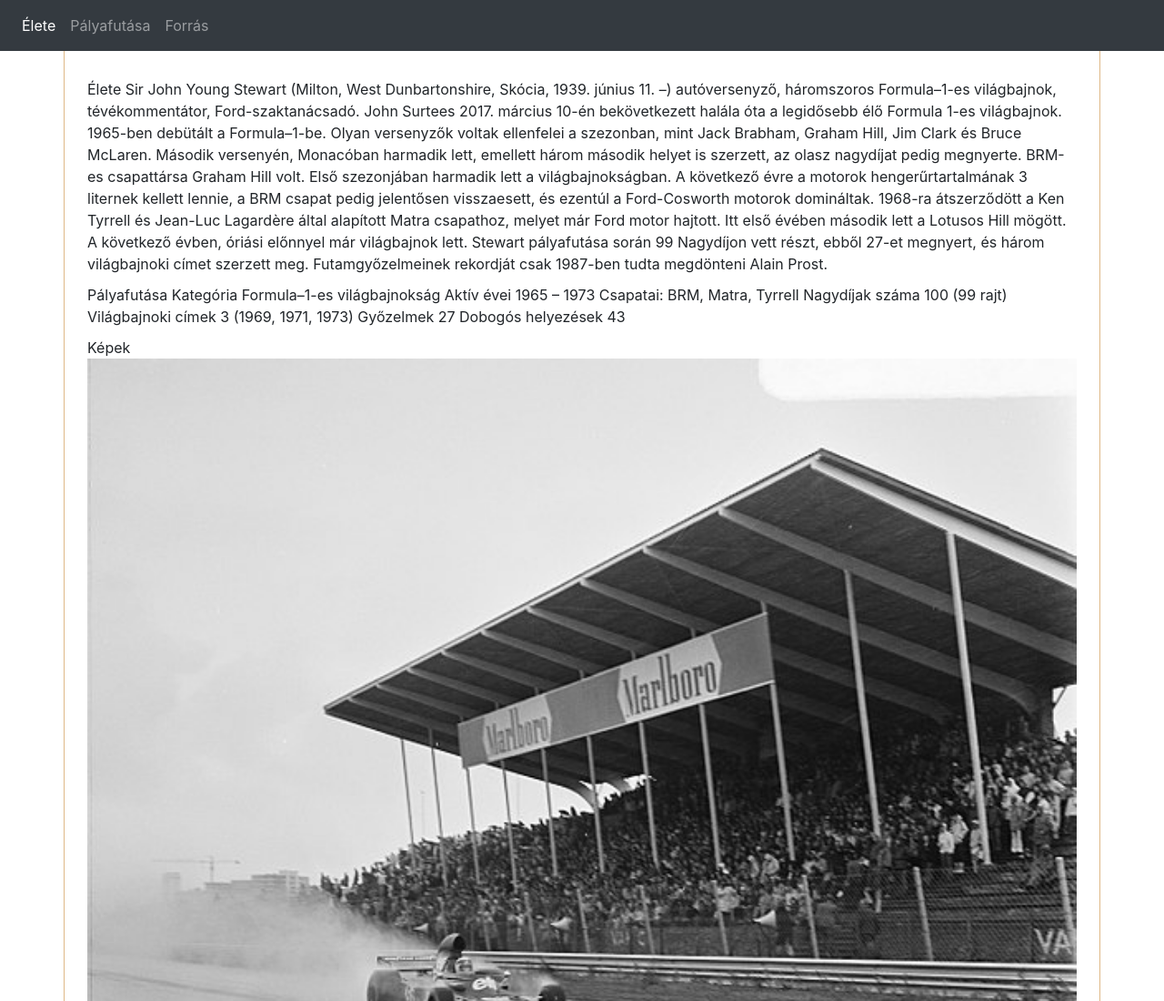
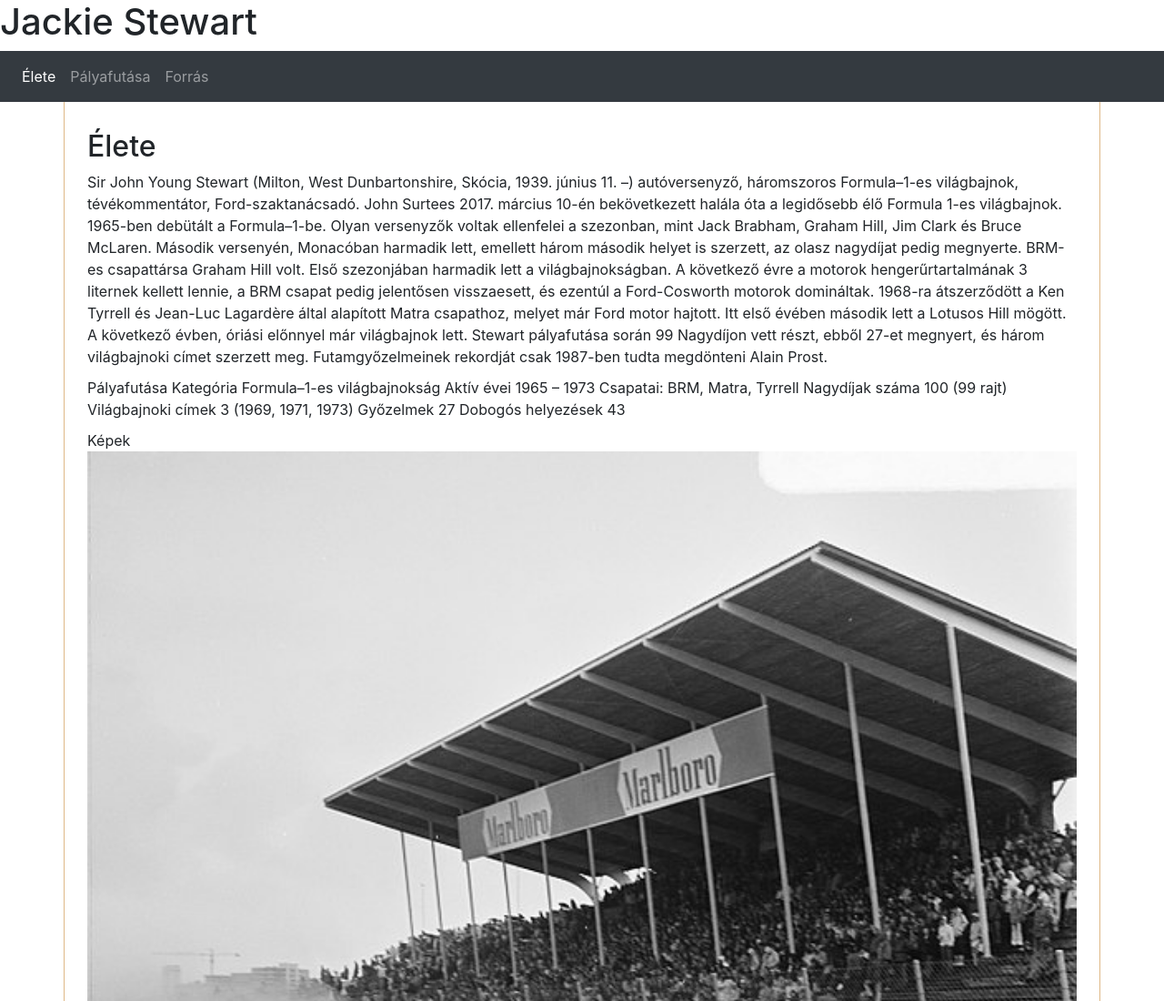
Before and after one commit to Marki-Bazsi/szf-web-2021majus, a plain HTML site: page index.html in a window 1280 px wide. Shown: the top 1100 px of the page at 91% size. Drawn offline with Linux system fonts and the light colour scheme; files that its build step writes are made by us from their sources.

Commit message:
Update index.html

```diff
--- a/index.html
+++ b/index.html
@@ -7,6 +7,7 @@
     <link rel="stylesheet" href="bootstrap.min.css">
 </head>
 <body>
+    <h1>Jackie Stewart</h1>
     <nav class="navbar navbar-expand-md navbar-dark bg-dark">
         <div class="collapse navbar-collapse" >
             <ul class="navbar-nav">
@@ -25,7 +26,7 @@
     </nav>
     <div class="container">
         <section id="home">
-            Élete
+            <h2>Élete</h2>
 
             Sir John Young Stewart (Milton, West Dunbartonshire, Skócia, 1939. június 11. –) autóversenyző, háromszoros Formula–1-es világbajnok, tévékommentátor, Ford-szaktanácsadó. John Surtees 2017. március 10-én bekövetkezett halála óta a legidősebb élő Formula 1-es világbajnok.
             1965-ben debütált a Formula–1-be. Olyan versenyzők voltak ellenfelei a szezonban, mint Jack Brabham, Graham Hill, Jim Clark és Bruce McLaren. Második versenyén, Monacóban harmadik lett, emellett három második helyet is szerzett, az olasz nagydíjat pedig megnyerte. BRM-es csapattársa Graham Hill volt. Első szezonjában harmadik lett a világbajnokságban. A következő évre a motorok hengerűrtartalmának 3 liternek kellett lennie, a BRM csapat pedig jelentősen visszaesett, és ezentúl a Ford-Cosworth motorok domináltak. 1968-ra átszerződött a Ken Tyrrell és Jean-Luc Lagardère által alapított Matra csapathoz, melyet már Ford motor hajtott. Itt első évében második lett a Lotusos Hill mögött. A következő évben, óriási előnnyel már világbajnok lett.
```
